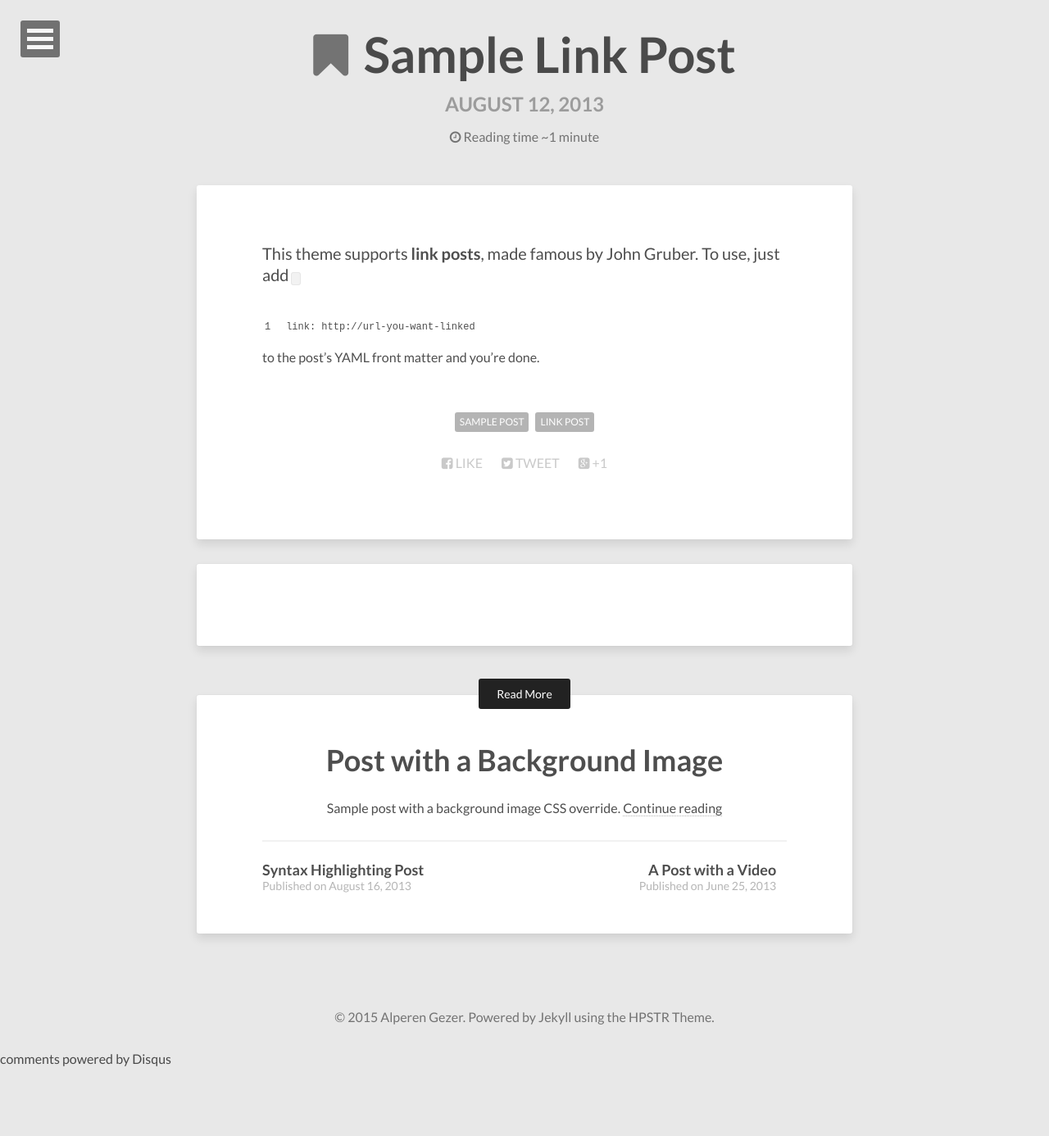
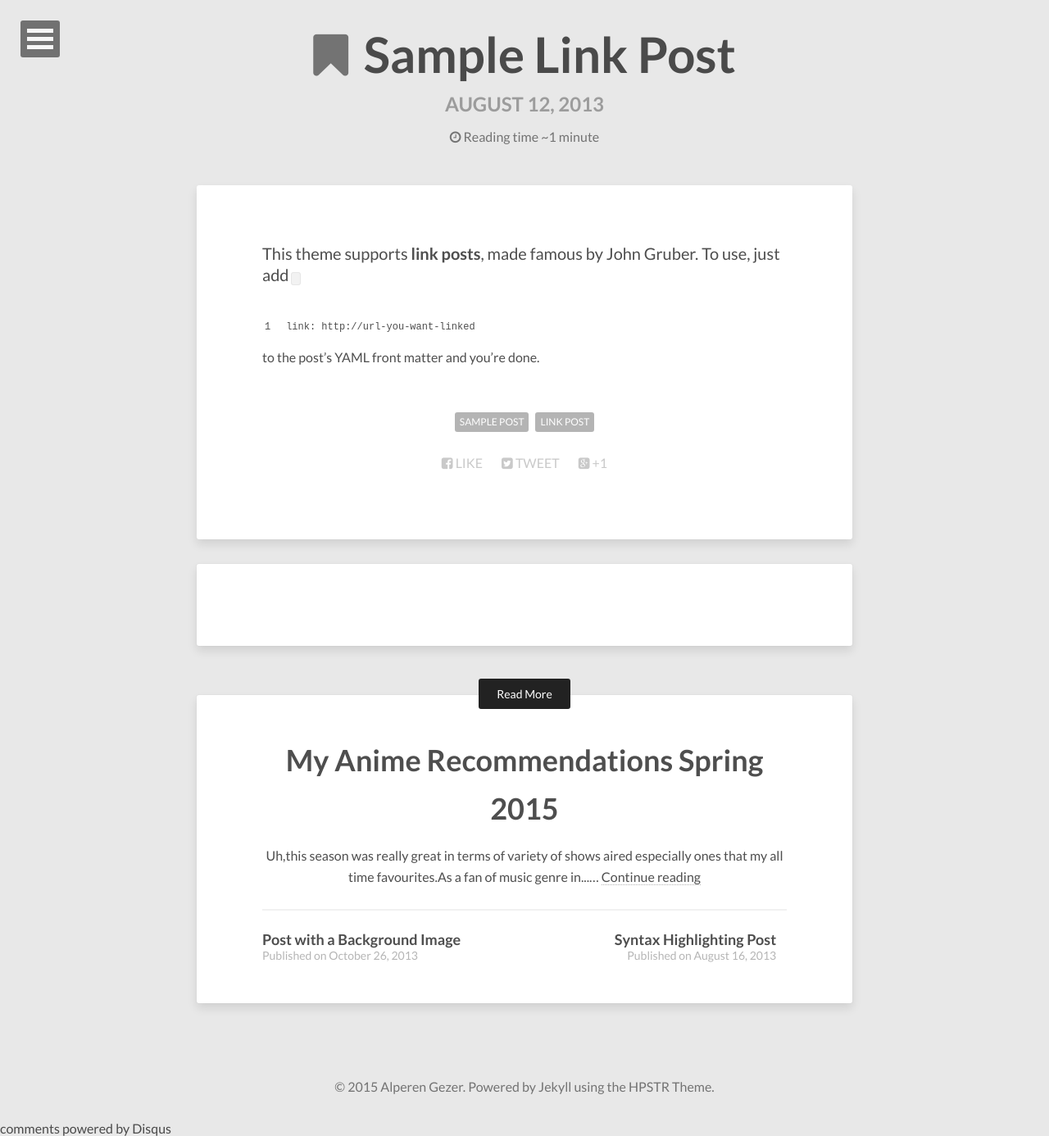
Before and after one commit to 0x61726b/arkenthera.github.io, a Jekyll site: the page built from _posts/2013-08-12-sample-link-post.md, in a window 1280 px wide. Shown: the whole page at 82% size. Built offline with Jekyll 4.4.1, drawn with Linux system fonts in a browser that asks for light colours; nearby versions of some CDN libraries; comment, search, counter and statistics services are not loaded; before the commit the page ends 1301 px from its top, so only the background shows below that.

Commit message:
New post

```diff
--- a/_config.yml
+++ b/_config.yml
@@ -1,4 +1,4 @@
-title:            Cross-platform Rendering
+title:            Programming,music,anime and manga
 description:      Building a stateless cross platform renderer and writing about it.I'll occasionally write tutorials or my thoughts on things.
 
 disqus_shortname: hpstrtheme
--- /dev/null
+++ b/_posts/2015-08-30-my-anime-recommendations-spring-2015.md
@@ -0,0 +1,61 @@
+---
+layout: post
+title: "My Anime Recommendations Spring 2015"
+modified: 2015-08-30 15:05:45 +0300
+tags: [anime,personal,recommendations,spring 2015,spring,2015]
+comments:
+share:
+image:
+  feature: hibikeBack1.jpg
+---
+
+Uh,this season was really great in terms of variety of shows aired especially ones that my all time favourites.As a fan of music genre in anime I really enjoyed this season.Below I will go through my top 3 list of anime that I liked the most this season.
+
+## Hibike! Euphonium
+
+<figure>
+	<img src="/images/reina.jpg"></img>
+</figure>
+It's like KyoAni has a relationship with viewers.Most of the time it was a rollercoaster(those yuri baits).We all knew it wasnt going to happen but we believed it anyway..It's a great show if you especially like music.
+
+## Oregairu
+
+<figure>
+	<img src="/images/oregairu.png"></img>
+</figure>
+The second season of the show.Might need to rewatch..I can't possibly explain this anime in a 1-2 sentence.Probably the best romance/comady combo.
+
+## Shokugeki no Souma
+
+<figure>
+	<img src="/images/shokugeki.jpg"></img>
+</figure>
+
+So much plot actually.This is one of my absolute favourites.Food orgasms each episode and its very fun.You can't possibly get bored when watching this show.
+
+There's much many to say but I wont bother writing reviews,DUH.Others I liked are:
+
+
+## Plastic Memories
+
+<figure>
+	<img src="/images/plasticmemories.jpg"></img>
+</figure>
+
+This was very sad..It was obvious from the first episode what will happen at the end but I still hoped for a non-bitter ending..
+
+## Ore Monogatari
+
+<figure>
+	<img src="/images/takeo.jpg"></img>
+</figure>
+
+Takeo FTW!
+
+
+## DanMachi
+
+<figure>
+	<img src="/images/hestia.jpg"></img>
+</figure>
+Hestia String?
```
Also changed, not shown: fontcustom.yml (added, +96 -0 lines), Gemfile.lock, images/animespring2015.jpg (added), images/hestia.jpg (added), images/hibikeBack1.jpg (added), images/malicon.jpg (added), images/oregairu.png (added), images/reina.jpg (added), images/shokugeki.jpg (added), images/takeo.jpg (added), 1 other file.
